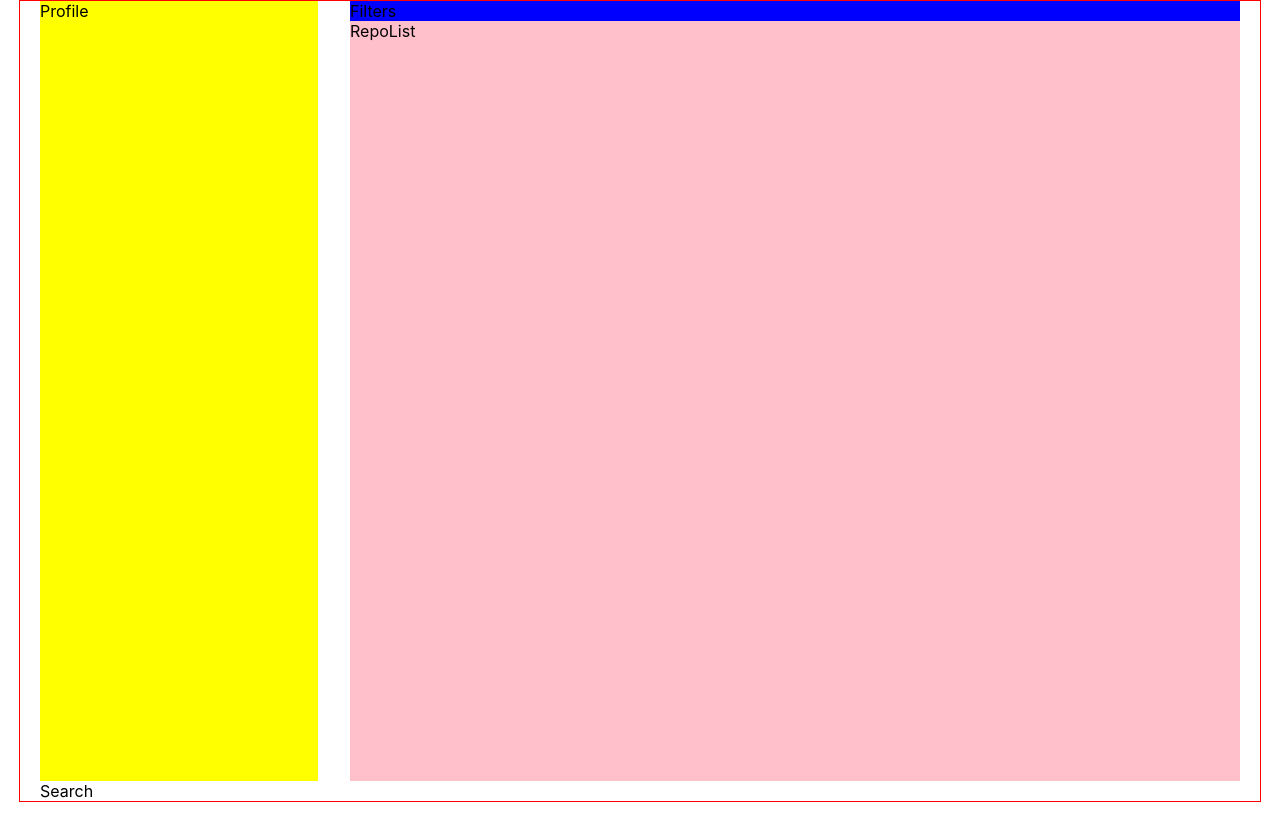
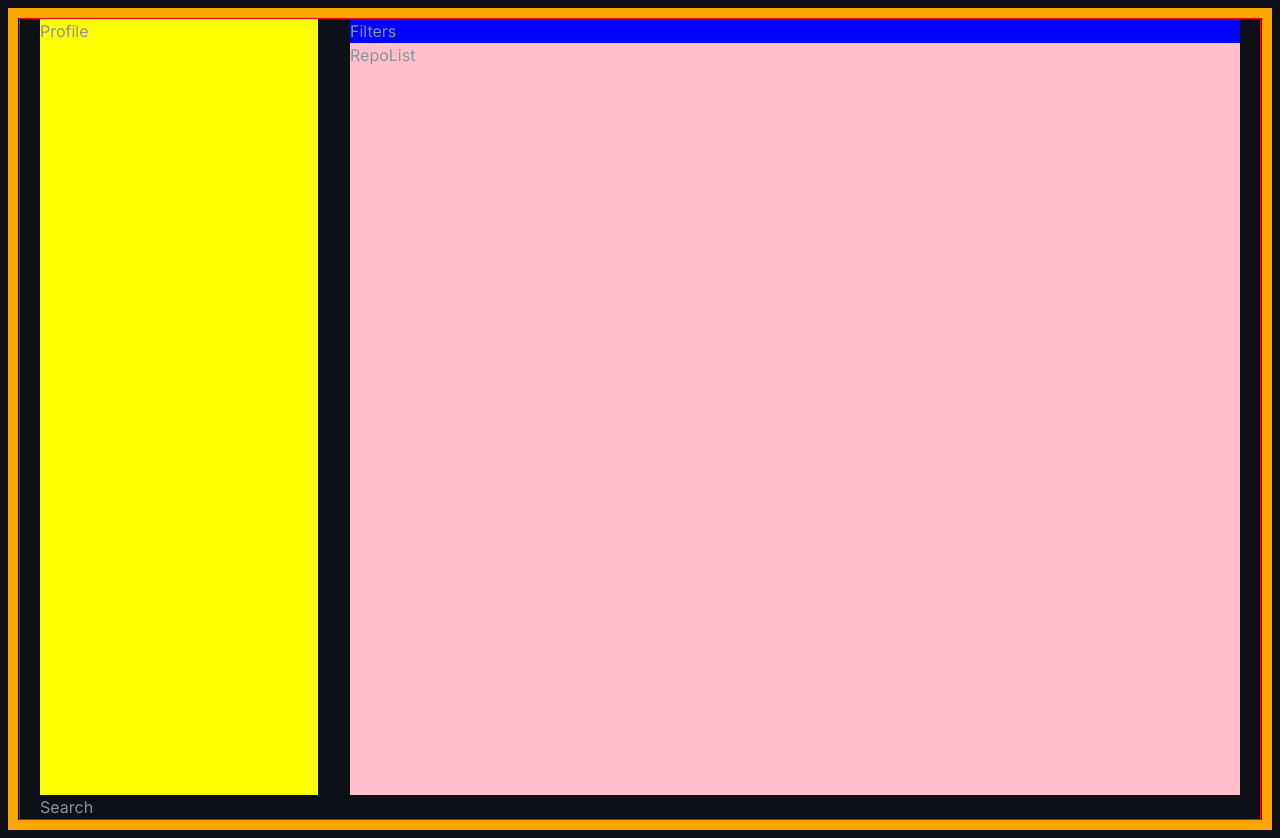
Before and after one commit to paul1n4/git-list, a React (Create React App) app: page / in a window 1280 px wide. Before the commit the page ends 802 px from the top, so only its background shows below. Built offline with nearby package versions, Linux system fonts and the light colour scheme.

Commit message:
Create Global-styles with styled-components and add it to index.js

```diff
--- a/public/index.html
+++ b/public/index.html
@@ -15,6 +15,9 @@
       user's mobile device or desktop. See https://developers.google.com/web/fundamentals/web-app-manifest/
     -->
     <link rel="manifest" href="%PUBLIC_URL%/manifest.json" />
+    <link rel="preconnect" href="https://fonts.googleapis.com">
+    <link rel="preconnect" href="https://fonts.gstatic.com" crossorigin>
+    <link href="https://fonts.googleapis.com/css2?family=Inter:wght@300;400;500;600;700&display=swap" rel="stylesheet">
     <!--
       Notice the use of %PUBLIC_URL% in the tags above.
       It will be replaced with the URL of the `public` folder during the build.
--- a/src/App.js
+++ b/src/App.js
@@ -1,4 +1,3 @@
-import './App.css';
 import Filters from './components/Filters';
 import Layout from './components/Layout';
 import Profile from './components/Profile';
--- /dev/null
+++ b/src/components/Global-styles.js
@@ -0,0 +1,37 @@
+import { createGlobalStyle } from 'styled-components'
+
+const GlobalStylesStyled = createGlobalStyle`
+  :root {
+    --primary: #57a6ff;
+    --white: #fffffe;
+    --black: #141414;
+    --grey: #8b949e;
+    --bg: #0d1117;
+    --button: #22262c;
+    --grey-2: #c5ced7;
+    --pink: #cc68a0;
+    --yellow: #f1e05a;
+    --purple: #563d7c;
+    --black-2: #171b21;
+    --headline1: semi bold 1.625rem/2rem Inter;
+    --button: 500 0.875rem/1.5rem Inter;
+    --headline2-semi-bold: semi bold 1.25rem/1.5rem Inter;
+    --headline2-ligth: 300 1.25rem/1.5rem Inter;
+    --body1-regular: 400 1rem/1.5rem Inter;
+    --body1-semi-bold: 700 1rem/1.5rem Inter;
+    --body2-regular: 400 0.875rem/1.5rem Inter;
+    --body2-semi-bold: semi bold 0.875rem/1.5rem Inter;
+    --caption-regular: 400 0.75rem/1.125rem Inter;
+    --caption-medium: 500 0.75rem/1.125rem Inter;
+  }
+  body {
+    border: 10px solid orange;
+    background: var(--bg);
+    color: var(--grey);
+    font: var(--body1-regular);
+  }
+
+`
+
+
+export default GlobalStylesStyled
--- a/src/index.js
+++ b/src/index.js
@@ -1,13 +1,16 @@
 import React from 'react';
 import ReactDOM from 'react-dom/client';
-import './index.css';
 import App from './App';
+import GlobalStylesStyled from './components/Global-styles';
 import reportWebVitals from './reportWebVitals';
 
 const root = ReactDOM.createRoot(document.getElementById('root'));
 root.render(
   <React.StrictMode>
-    <App />
+    <>
+      <GlobalStylesStyled />
+      <App />
+    </>
   </React.StrictMode>
 );
 
```
